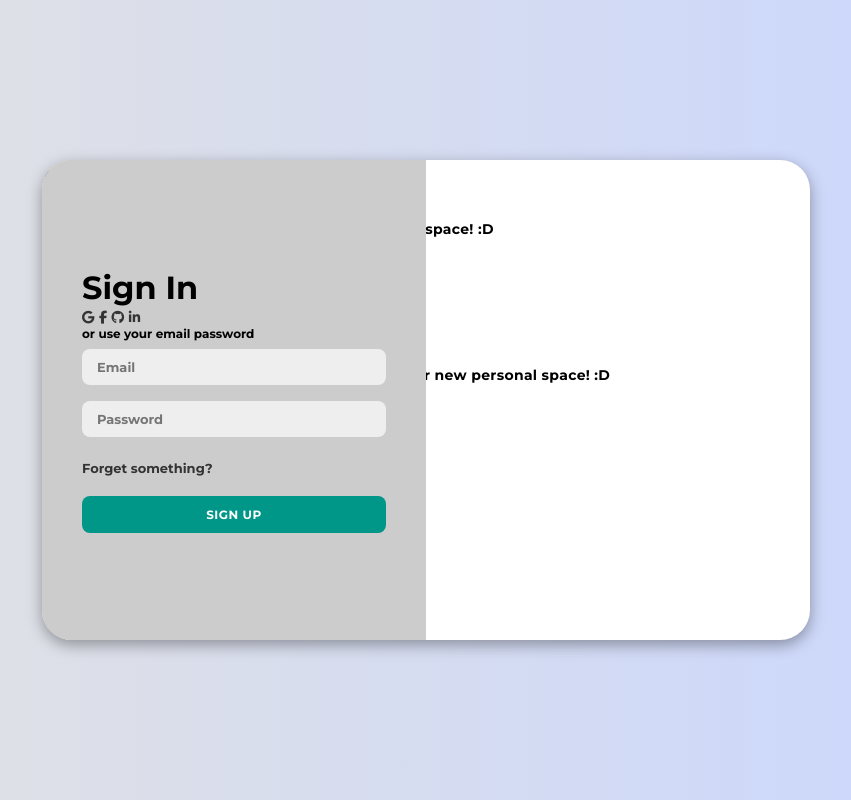
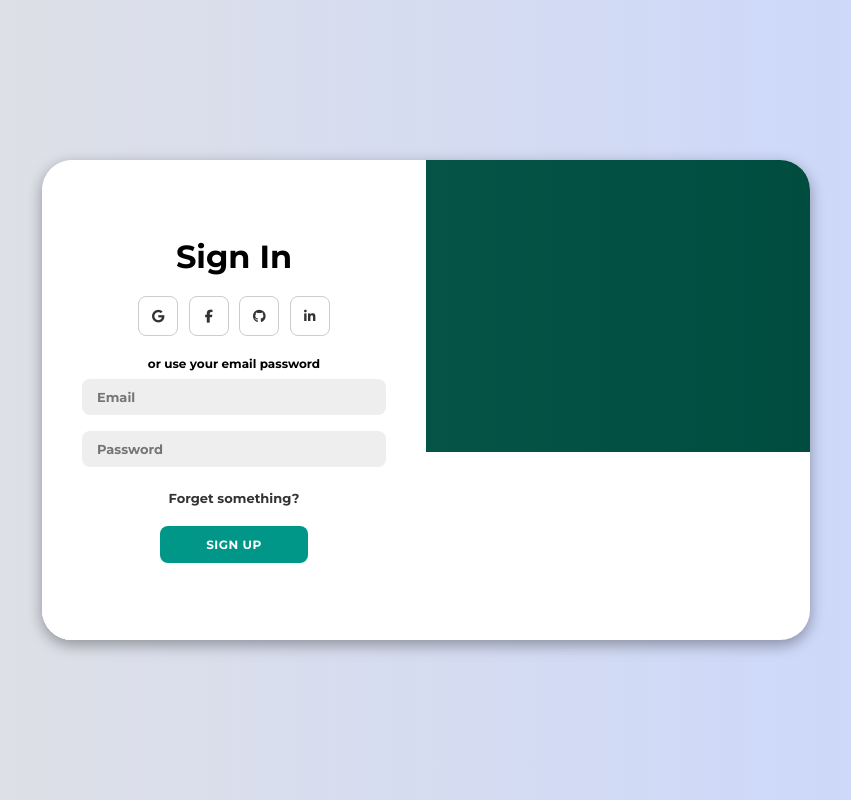
Before and after one commit to ildesh/Personal-Memo-website, a Python web app: template template/register-login.html in a window 1280 px wide. Shown: the whole page, without its empty margins (214-1065 px from the left). Run offline with Jinja, Linux system fonts and the light colour scheme; the template is opened without the code that fills it, so the values that code supplies are empty; some libraries are stand-ins or nearby versions.

Commit message:
fixing issue in the html / finish css and js (for the transition)

```diff
--- a/static/css/register-login.css
+++ b/static/css/register-login.css
@@ -68,8 +68,9 @@ body{
 }
 
 .container form{
-    background-color: #ccc;
+    background-color: #fff;
     display: flex;
+    align-items: center;
     justify-content: center;
     flex-direction: column;
     padding: 0 40px;
@@ -94,12 +95,116 @@ body{
     transform: all 0.6s ease-in-out;
 }
 
-.sign-in{
+.sign-in {
     left: 0;
     width: 50%;
     z-index: 2;
+    transition: all 0.6s ease-in-out;
 }
 
-.container-active .sign-in{
+.container-active .sign-in {
     transform: translateX(100%);
+    z-index: 1;
 }
+
+.sign-up {
+    left: 0;
+    width: 50%;
+    z-index: 1;
+    transition: all 0.6s ease-in-out;
+}
+
+.container-active .sign-up {
+    transform: translateX(100%);
+    z-index: 2;
+}
+
+@keyframes move {
+    0%, 49.99% {
+        opacity: 0;
+        z-index: 1;
+    }
+    50%, 100% {
+        opacity: 1;
+        z-index: 2;
+    }
+}
+
+.social-icons{
+    margin: 20px 0;
+}
+
+.social-icons a{
+    border: 1px solid #ccc;
+    border-radius: 20%;
+    display: inline-flex;
+    justify-content: center;
+    align-items: center;
+    margin: 0 3px;
+    width: 40px;
+    height: 40px;
+}
+
+.toggle-container{
+    position: absolute;
+    top: 0;
+    left: 50%;
+    width: 50%;
+    height: 100%;
+    overflow: hidden;
+    transition: all 0.6s ease-in-out;
+    border-radius:  150px 0 0 100px;
+    z-index: 1000;
+}
+
+.container.active .toggle-container{
+    transform: translateX(-100%);
+    border-radius: 0 150px 100px 0;
+}
+
+.toggle{
+    background-color: #004D40;
+    height: 100%;
+    background: linear-gradient(to right, #11695b, #004D40);
+    color: #fff;
+    position: relative;
+    left: -100%;
+    height: 100%;
+    width: 200%;
+    transform: translateX(0);
+    transition: all 0.6ss ease-in-out;
+}
+
+.container.active .toggle{
+    transform: translateX(50%);
+    transition: all 0.6s ease-in-out;
+}
+
+.toggle-panel{
+    position: absolute;
+    width: 50%;
+    height: 100%;
+    display: flex;
+    align-items: center;
+    justify-content: center;
+    flex-direction: column;
+    padding: 0 30px;
+    text-align: center;
+    top: 0;
+    transform: translateX(0);
+    transition: all 0.6 ease-in-out;
+
+}
+
+.toggle-left{
+    transform: translateX(-200%);
+}
+
+.toggle-right{
+    right: 0;
+    transform: translateX(0);
+}
+
+.container.active .toggle-right{
+    transform: translateX(200%);
+}
--- a/template/register-login.html
+++ b/template/register-login.html
@@ -5,8 +5,7 @@
     <meta name="viewport" content="width=device-width, initial-scale=1.0">
     <title>Sign up or Log In - Personal Memo</title>
     <link rel="icon" href="static/images/logo.png" alt="">
-    <link rel="stylesheet" href="static/css/index.css">
-    <link rel="stylesheet" href="static/css/register-login.css">
+    <link rel="stylesheet" href="/static/css/register-login.css">
     <link rel="stylesheet" href="https://cdnjs.cloudflare.com/ajax/libs/font-awesome/6.6.0/css/all.min.css" integrity="sha512-Kc323vGBEqzTmouAECnVceyQqyqdsSiqLQISBL29aUW4U/M7pSPA/gEUZQqv1cwx4OnYxTxve5UMg5GT6L4JJg==" crossorigin="anonymous" referrerpolicy="no-referrer" />
 </head>
 <body>
```
